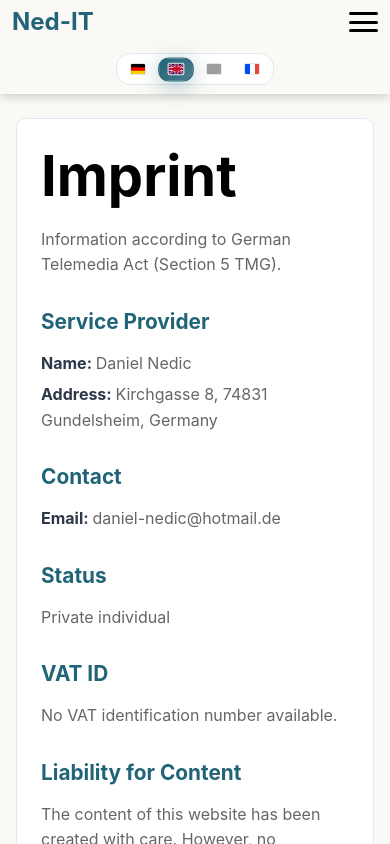
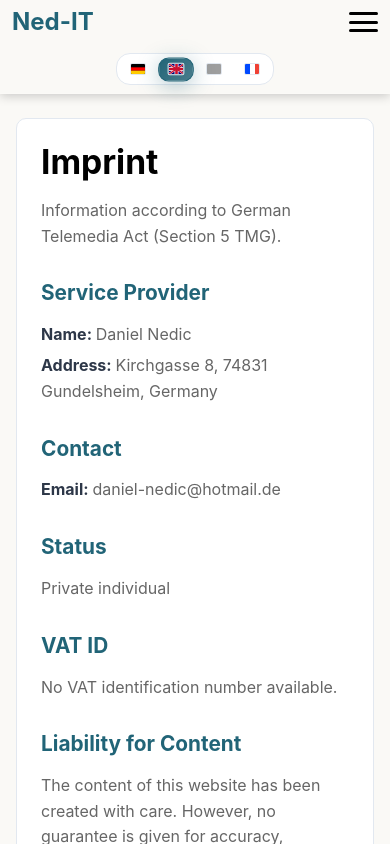
Before and after one commit to DN-Apps/portfolio, a Next.js app: page /en/impressum in a window 390 px wide. Shown: the top 844 px of the page. Built offline with nearby package versions, Linux system fonts and the light colour scheme; no server answers; grey boxes are pictures that could not be loaded.

Commit message:
fix(legal): reduziere Titelgröße der Datenschutzerklärung in der Mobile-Ansicht

```diff
--- a/app/[locale]/legal.css
+++ b/app/[locale]/legal.css
@@ -63,4 +63,9 @@
     padding: var(--spacing-md);
     border-radius: 10px;
   }
+
+  .legal-header h1 {
+    font-size: 2.1rem;
+    line-height: 1.15;
+  }
 }
```
